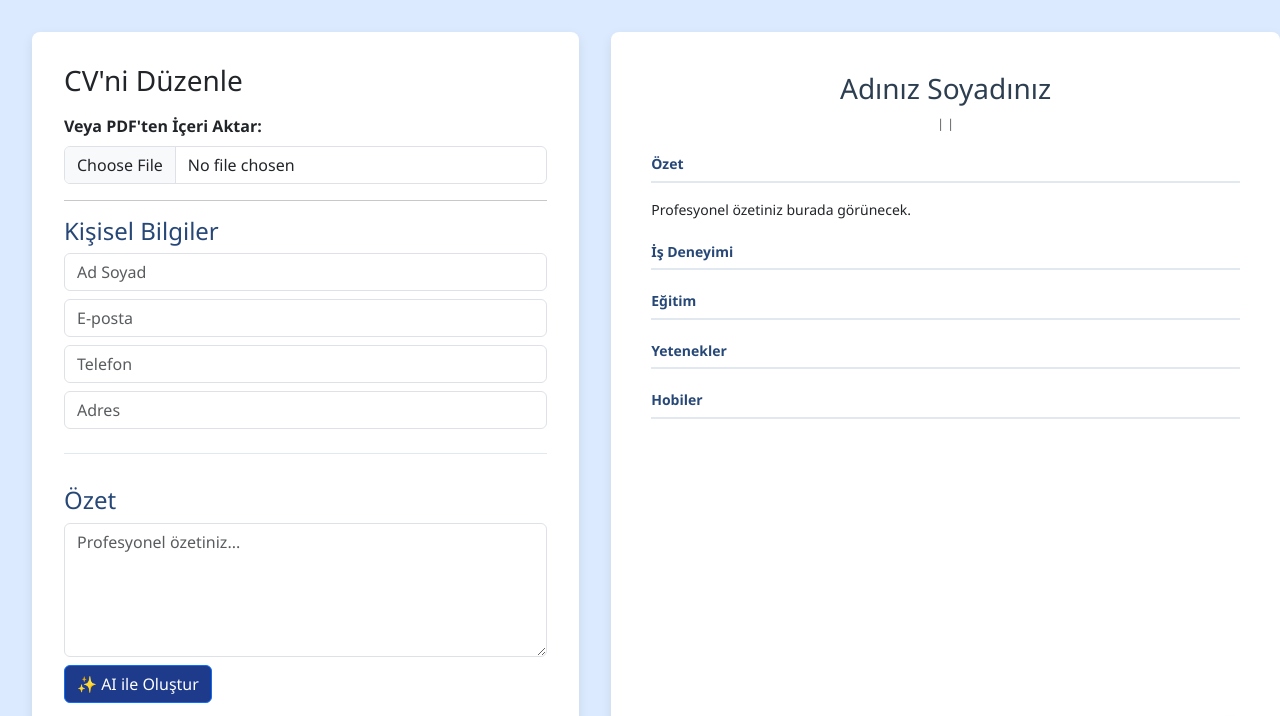
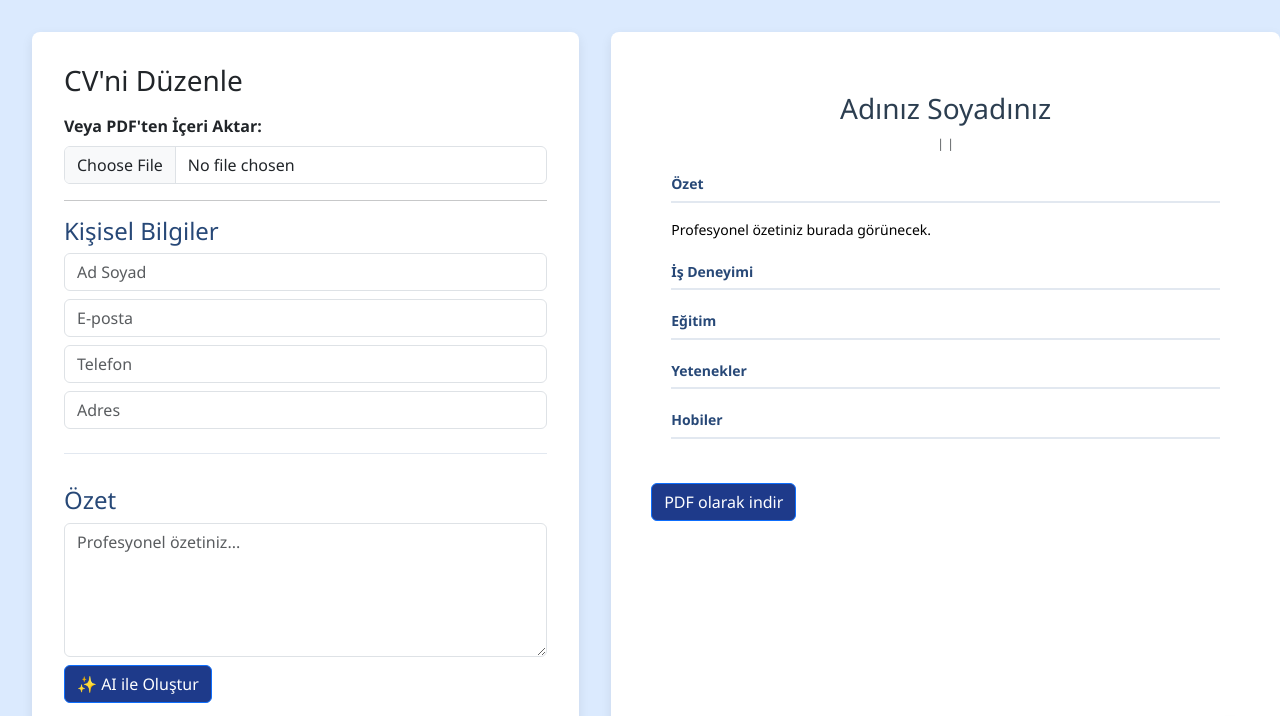
Before and after one commit to miracmuberragul/cv-project, a Django app: template analyzer/templates/analyzer/create.html in a window 1280 px wide. Shown: the top 716 px of the page. Run offline with Django 5.2, Linux system fonts and the light colour scheme; the template is opened without the code that fills it, so the values that code supplies are empty; some libraries are stand-ins or nearby versions.

Commit message:
Added the ability to download CV as PDF.

```diff
--- a/analyzer/templates/analyzer/create.html
+++ b/analyzer/templates/analyzer/create.html
@@ -5,6 +5,7 @@
     <meta charset="UTF-8">
     <title>CV Oluşturucu</title>
     <link href="https://cdn.jsdelivr.net/npm/bootstrap@5.3.0/dist/css/bootstrap.min.css" rel="stylesheet">
+
     <style>
         body { background-color: #dbeafe; font-family: 'Segoe UI', sans-serif; }
         .editor-container {
@@ -18,6 +19,18 @@
         .preview-column { background: #fff; padding: 2.5rem; border-radius: 8px; box-shadow: 0 4px 12px rgba(0,0,0,0.08); font-size: 14px; line-height: 1.6; }
         .form-section { margin-bottom: 2rem; border-bottom: 1px solid #e2e8f0; padding-bottom: 1.5rem; }
         .form-section h4 { color: #274877; }
+        #cv-preview {
+          display: block;
+          padding: 20px;
+          margin: 0 auto;
+          text-align: left;
+          background-color: white;
+          width: 100%;
+          color: black;
+          box-sizing: border-box;
+            overflow: visible;
+        }
+
         #cv-preview h3 { color: #2c3e50; text-align: center; }
         #cv-preview .section-title { font-weight: bold; color: #274877; border-bottom: 2px solid #e2e8f0; padding-bottom: 5px; margin-top: 20px; }
         /* Chatbot stilleri aynı kaldı */
@@ -137,6 +150,9 @@
         #add-education{
             background-color: #1e3a8a;
         }
+        #download-cv{
+            background-color: #1e3a8a;
+        }
     </style>
 </head>
 <body>
@@ -209,7 +225,7 @@
 
         <!-- SAĞ SÜTUN: CANLI ÖNİZLEME -->
         <div class="preview-column">
-            <div id="cv-preview">
+            <div id="cv-preview" class="cv-preview">
                 <h3 id="preview-fullName">Adınız Soyadınız</h3>
                 <p id="preview-contact" class="text-center small text-muted"></p>
 
@@ -229,7 +245,10 @@
                 <p id="preview-hobbies"></p>
 
             </div>
+
+        <button id="download-cv" class="btn btn-primary mt-2">PDF olarak indir</button>
         </div>
+
         </div> <div id="chat-toggle">
                 <button>💬</button>
             </div>
@@ -246,7 +265,8 @@
             </div>
     </div>
 
-    <script>
+
+    <script >
        // create.html içindeki <script> etiketinin içi
 
         // 1. TEMEL DEĞİŞKENLER VE CV VERİ YAPISI
@@ -614,9 +634,46 @@
         // Sayfa yüklendiğinde ilk render'ı yap
         renderAll();
 
+        window.addEventListener('DOMContentLoaded', function () {
+          const button = document.getElementById("download-cv");
+          const preview = document.getElementById("cv-preview");
+
+          if (!button || !preview) {
+            console.error("Buton veya cv-preview elementi bulunamadı!");
+            return;
+          }
+
+          button.addEventListener("click", function () {
+            console.log("PDF oluşturuluyor...");
+
+            const options = {
+              margin: [0.5, 0.5, 0.5, 0.5],
+              filename: 'cv_ozeti.pdf',
+              image: { type: 'jpeg', quality: 0.98 },
+              html2canvas: { scale: 2, useCORS: true },
+              jsPDF: { unit: 'in', format: 'a4', orientation: 'portrait' }
+            };
+
+            html2pdf().set({
+  margin: 0.5,
+  filename: 'cv_ozeti.pdf',
+  image: { type: 'jpeg', quality: 0.98 },
+  html2canvas: {
+    scale: 2,
+    scrollY: 0,
+    windowHeight: document.getElementById("cv-preview").scrollHeight
+  },
+  jsPDF: { unit: 'in', format: 'a4', orientation: 'portrait' }
+}).from(document.getElementById("cv-preview")).save();
+          });
+        });
+
+
+
 
     </script>
 
+<script src="https://raw.githack.com/eKoopmans/html2pdf/master/dist/html2pdf.bundle.js"></script>
 
 </body>
 </html>
--- a/analyzer/urls.py
+++ b/analyzer/urls.py
@@ -13,8 +13,7 @@ urlpatterns = [
     # 2. PDF'i işleyecek API için YENİ bir adres tanımlıyoruz
     path('api/parse-pdf-for-edit/', views.parse_pdf_for_edit, name='parse_pdf_for_edit'),
 
-    # 3. PDF indirme API'si (ileride kullanmak için)
-    path('api/download-cv/', views.download_cv_as_pdf, name='download_cv_as_pdf'),
+
     path('create/generate-summary/', views.generate_summary, name='generate-summary'),
 
 
```
Also changed, not shown: analyzer/views.py (+0 -8 lines), 1 other file.
